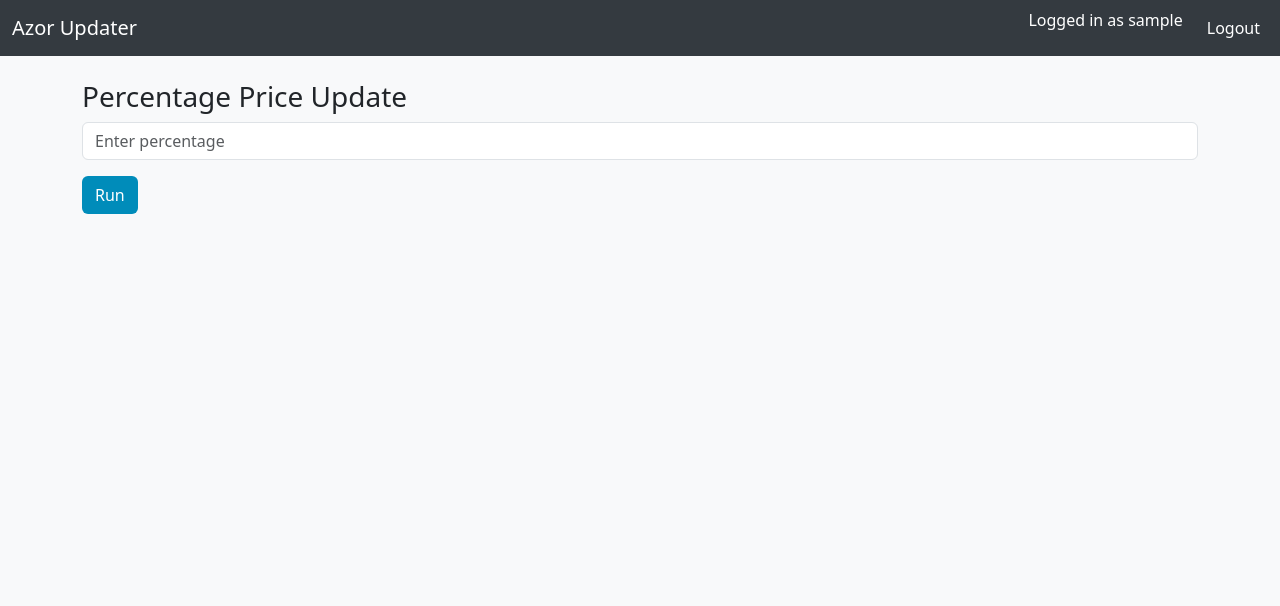
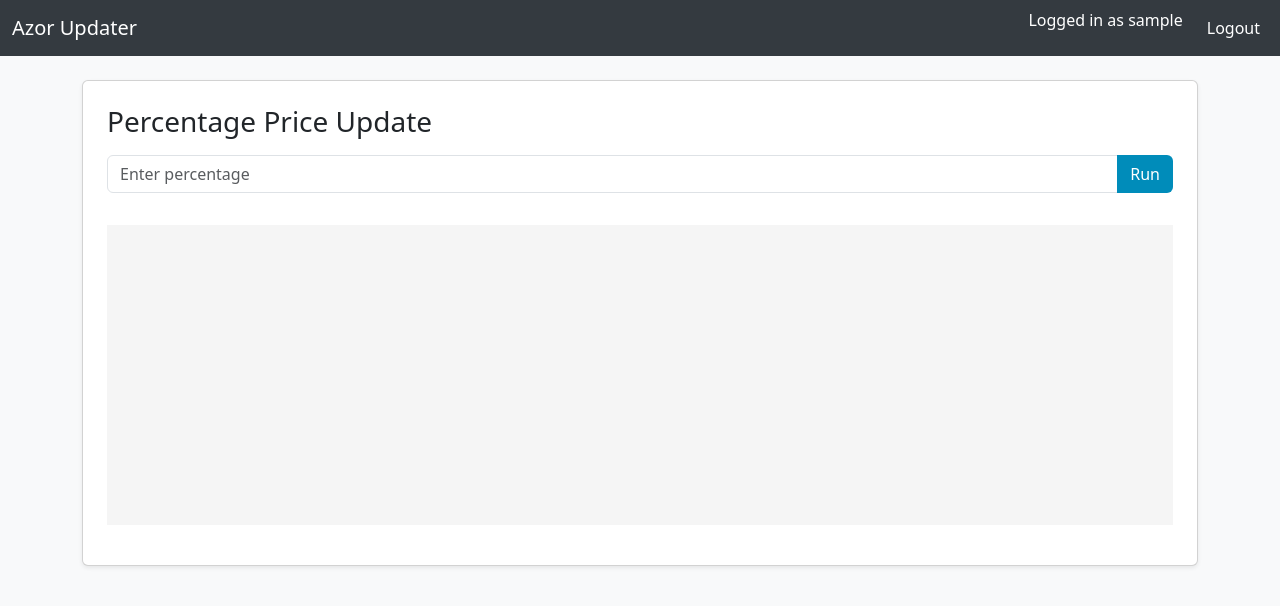
Before and after one commit to AGUENAOU-AYOUB/Azor_Price_Updater, a Flask app: page /percentage-updater in a window 1280 px wide. Shown: the top 606 px of the page. Run offline with Flask 3, Linux system fonts and the light colour scheme; the visitor is signed in with stand-in values (Sample User, id 1).

Commit message:
Improve webapp layout and add custom styles

```diff
--- /dev/null
+++ b/webapp/static/style.css
@@ -0,0 +1,6 @@
+body { background-color: #f8f9fa; }
+.navbar { background-color: #343a40; }
+.navbar-brand, .nav-link, .navbar-text { color: #fff !important; }
+.btn-brand { background-color: #008cba; color: #fff; }
+.btn-brand:hover { background-color: #007bb5; color: #fff; }
+pre#log { background-color: #f5f5f5; }
--- a/webapp/templates/base.html
+++ b/webapp/templates/base.html
@@ -4,13 +4,8 @@
     <meta charset="utf-8">
     <meta name="viewport" content="width=device-width, initial-scale=1">
     <link href="https://cdn.jsdelivr.net/npm/bootstrap@5.3.0/dist/css/bootstrap.min.css" rel="stylesheet">
+    <link href="{{ url_for('static', filename='style.css') }}" rel="stylesheet">
     <title>Azor Price Updater</title>
-    <style>
-        body { background-color: #f8f9fa; }
-        .navbar { background-color: #343a40; }
-        .navbar-brand, .nav-link, .navbar-text { color: #fff !important; }
-        .btn-brand { background-color: #008cba; color: #fff; }
-    </style>
 </head>
 <body>
 <nav class="navbar navbar-expand-lg">
--- a/webapp/templates/login.html
+++ b/webapp/templates/login.html
@@ -2,7 +2,8 @@
 {% block content %}
 <div class="row justify-content-center">
   <div class="col-md-4">
-    <h3 class="mb-3">Login</h3>
+    <div class="card p-4 shadow-sm">
+      <h3 class="mb-3 text-center">Login</h3>
       <form method="post">
         <div class="mb-3">
           <input class="form-control" type="text" name="username" placeholder="Username" required>
@@ -11,8 +12,9 @@
           <input class="form-control" type="password" name="password" placeholder="Password" required>
         </div>
         {% if error %}<div class="text-danger mb-2">{{ error }}</div>{% endif %}
-      <button class="btn btn-brand" type="submit">Login</button>
+        <button class="btn btn-brand w-100" type="submit">Login</button>
       </form>
     </div>
   </div>
+</div>
 {% endblock %}
--- a/webapp/templates/percentage.html
+++ b/webapp/templates/percentage.html
@@ -1,11 +1,13 @@
 {% extends 'base.html' %}
 {% block content %}
-<h3>Percentage Price Update</h3>
-<div class="mb-3">
-  <input id="percent" class="form-control" type="number" step="0.01" placeholder="Enter percentage">
+<div class="card p-4 shadow-sm">
+  <h3 class="mb-3">Percentage Price Update</h3>
+  <div class="input-group mb-3">
+    <input id="percent" class="form-control" type="number" step="0.01" placeholder="Enter percentage">
+    <button id="start" class="btn btn-brand">Run</button>
+  </div>
+  <pre id="log" class="mt-3 p-2" style="height:300px;overflow:auto;"></pre>
 </div>
-<button id="start" class="btn btn-brand">Run</button>
-<pre id="log" class="mt-3 bg-light p-2" style="height:300px;overflow:auto;"></pre>
 {% endblock %}
 {% block scripts %}
 <script>
```
Also changed, not shown: webapp/templates/home.html (+5 -5 lines), webapp/templates/variant.html (+5 -3 lines). Lines whose indentation alone changed are shown as unchanged.
